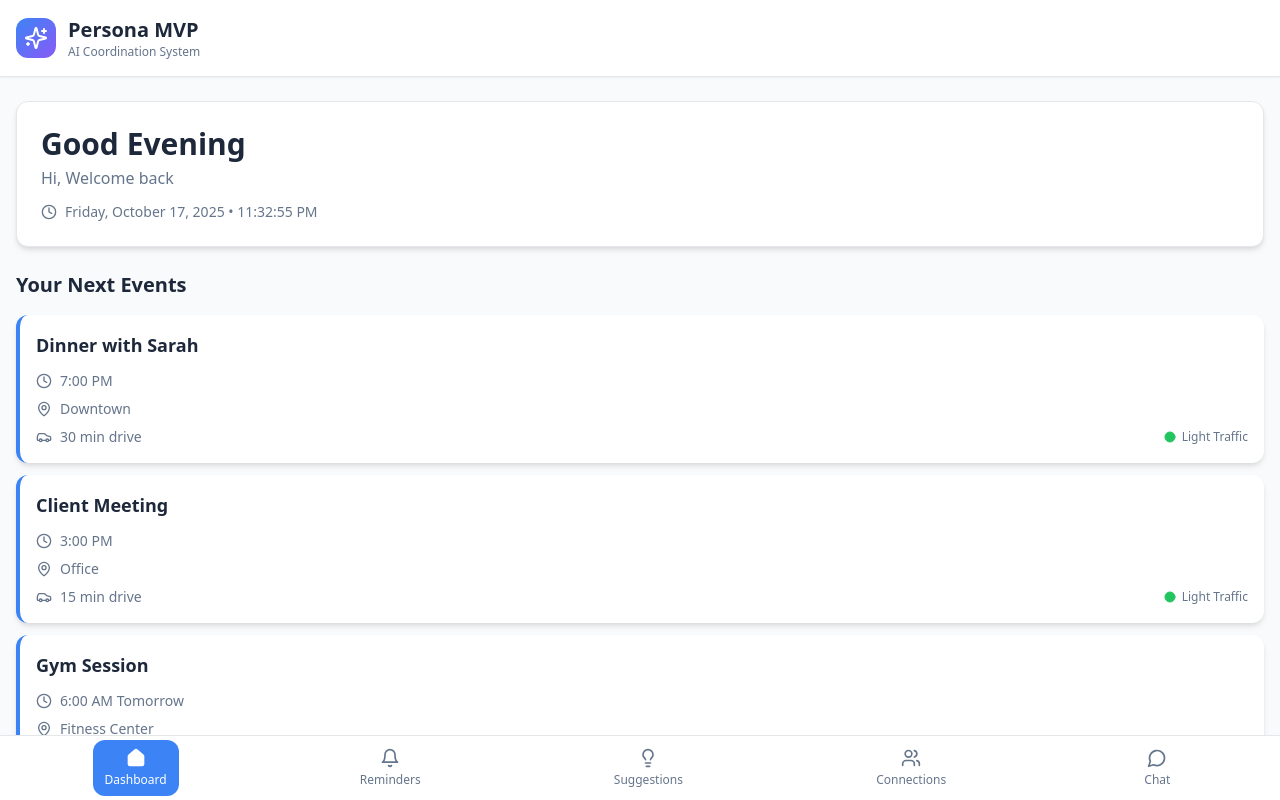
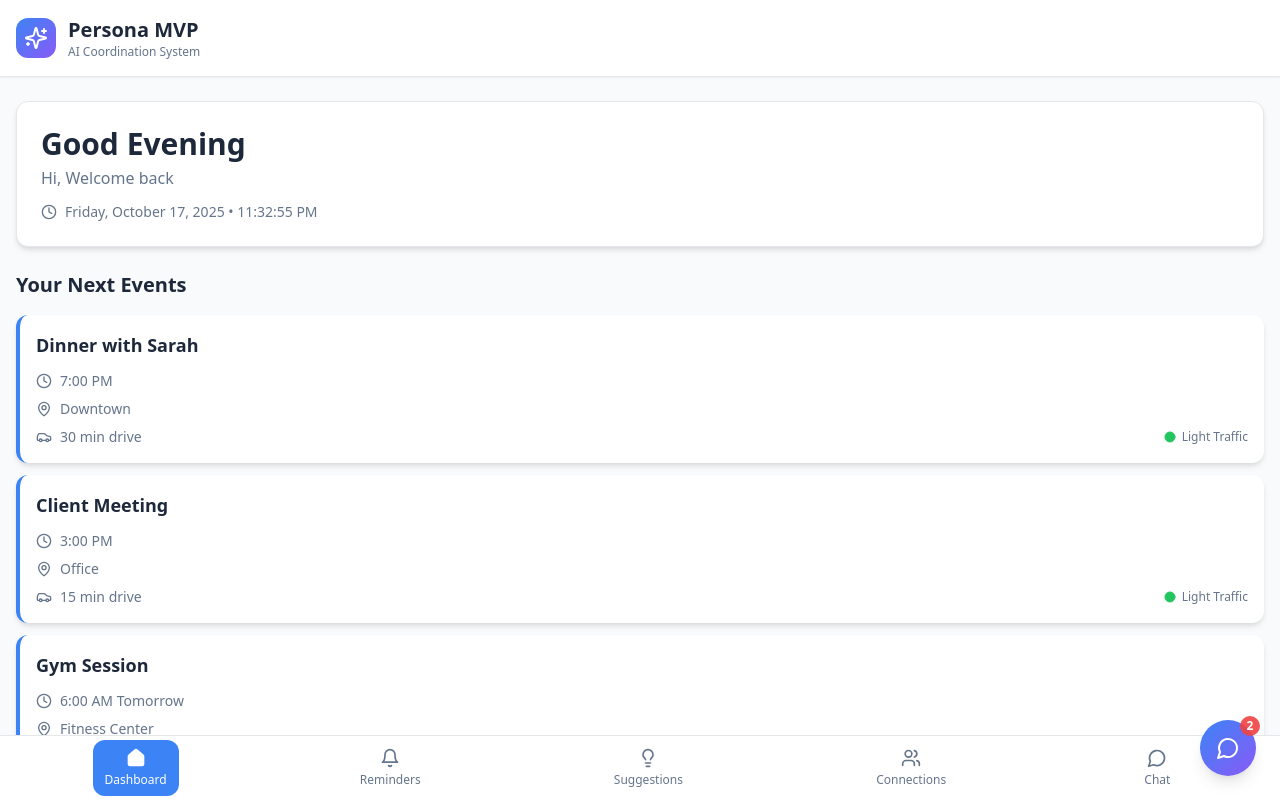
Before and after one commit to Launchpad-Labs-projects/persona_ai, a React (Vite) app: page / in a window 1280 px wide. Shown: the top 800 px of the page. Built offline with nearby package versions, Linux system fonts and the light colour scheme; the HTML template or start-up script is replaced by a standard one.

Commit message:
feat: Add floating chat widget

```diff
--- /dev/null
+++ b/src/components/FloatingChatWidget.tsx
@@ -0,0 +1,94 @@
+import { useState } from "react";
+import { MessageCircle, X } from "lucide-react";
+import { ChatTab } from "./tabs/ChatTab";
+import { Button } from "./ui/button";
+import { cn } from "@/lib/utils";
+
+export const FloatingChatWidget = () => {
+  const [isOpen, setIsOpen] = useState(false);
+  const [unreadCount] = useState(2); // Mock unread count
+
+  return (
+    <>
+      {/* Floating Action Button */}
+      <button
+        onClick={() => setIsOpen(!isOpen)}
+        className={cn(
+          "fixed z-50 w-14 h-14 rounded-full shadow-lg transition-all duration-300",
+          "bg-gradient-to-br from-primary to-secondary",
+          "flex items-center justify-center",
+          "hover:scale-110 active:scale-95",
+          "bottom-4 right-4 md:bottom-6 md:right-6",
+          isOpen && "rotate-0"
+        )}
+        aria-label="Toggle chat"
+      >
+        {isOpen ? (
+          <X className="h-6 w-6 text-white" />
+        ) : (
+          <MessageCircle className="h-6 w-6 text-white" />
+        )}
+
+        {/* Notification Badge */}
+        {!isOpen && unreadCount > 0 && (
+          <span className="absolute -top-1 -right-1 h-5 w-5 bg-red-500 rounded-full flex items-center justify-center text-xs font-bold text-white animate-pulse">
+            {unreadCount}
+          </span>
+        )}
+      </button>
+
+      {/* Chat Panel Overlay */}
+      {isOpen && (
+        <>
+          {/* Backdrop for mobile */}
+          <div
+            className="fixed inset-0 bg-black/20 backdrop-blur-sm z-40 md:hidden"
+            onClick={() => setIsOpen(false)}
+          />
+
+          {/* Chat Panel */}
+          <div
+            className={cn(
+              "fixed z-40 bg-background shadow-2xl",
+              "transition-all duration-300 ease-out",
+              // Mobile: slide from bottom, full width
+              "bottom-0 left-0 right-0 rounded-t-2xl",
+              "max-h-[85vh] h-[85vh]",
+              // Desktop: slide from right, fixed width
+              "md:bottom-24 md:right-6 md:left-auto",
+              "md:w-96 md:h-[600px] md:rounded-2xl",
+              "border border-border",
+              isOpen ? "translate-y-0 md:translate-x-0" : "translate-y-full md:translate-x-[120%]"
+            )}
+          >
+            {/* Panel Header */}
+            <div className="flex items-center justify-between p-4 border-b border-border bg-card/50 backdrop-blur-sm rounded-t-2xl md:rounded-t-2xl">
+              <div className="flex items-center gap-2">
+                <div className="h-8 w-8 rounded-full bg-gradient-to-br from-primary to-secondary flex items-center justify-center">
+                  <MessageCircle className="h-4 w-4 text-white" />
+                </div>
+                <div>
+                  <h3 className="font-semibold text-sm">Chat with Persona</h3>
+                  <p className="text-xs text-muted-foreground">Online</p>
+                </div>
+              </div>
+              <Button
+                variant="ghost"
+                size="icon"
+                onClick={() => setIsOpen(false)}
+                className="h-8 w-8"
+              >
+                <X className="h-4 w-4" />
+              </Button>
+            </div>
+
+            {/* Chat Content */}
+            <div className="h-[calc(100%-4rem)] overflow-hidden p-4">
+              <ChatTab />
+            </div>
+          </div>
+        </>
+      )}
+    </>
+  );
+};
--- a/src/pages/Index.tsx
+++ b/src/pages/Index.tsx
@@ -5,6 +5,7 @@ import { RemindersTab } from "@/components/tabs/RemindersTab";
 import { SuggestionsTab } from "@/components/tabs/SuggestionsTab";
 import { ConnectionsTab } from "@/components/tabs/ConnectionsTab";
 import { ChatTab } from "@/components/tabs/ChatTab";
+import { FloatingChatWidget } from "@/components/FloatingChatWidget";
 import { Sparkles } from "lucide-react";
 
 const Index = () => {
@@ -51,6 +52,9 @@ const Index = () => {
 
       {/* Bottom Navigation */}
       <BottomNav activeTab={activeTab} onTabChange={setActiveTab} />
+
+      {/* Floating Chat Widget - Available on all tabs */}
+      {activeTab !== "chat" && <FloatingChatWidget />}
     </div>
   );
 };
```
